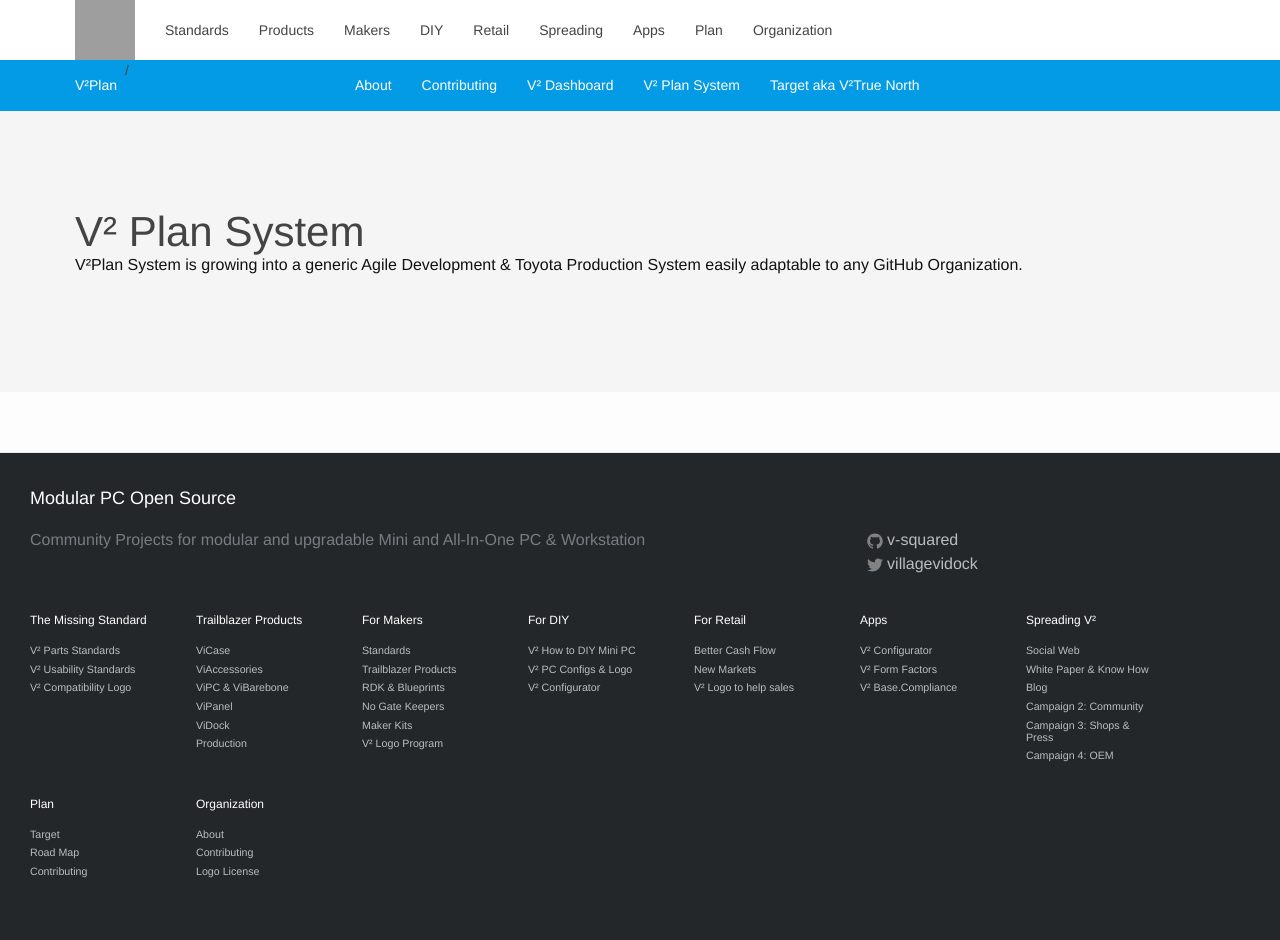
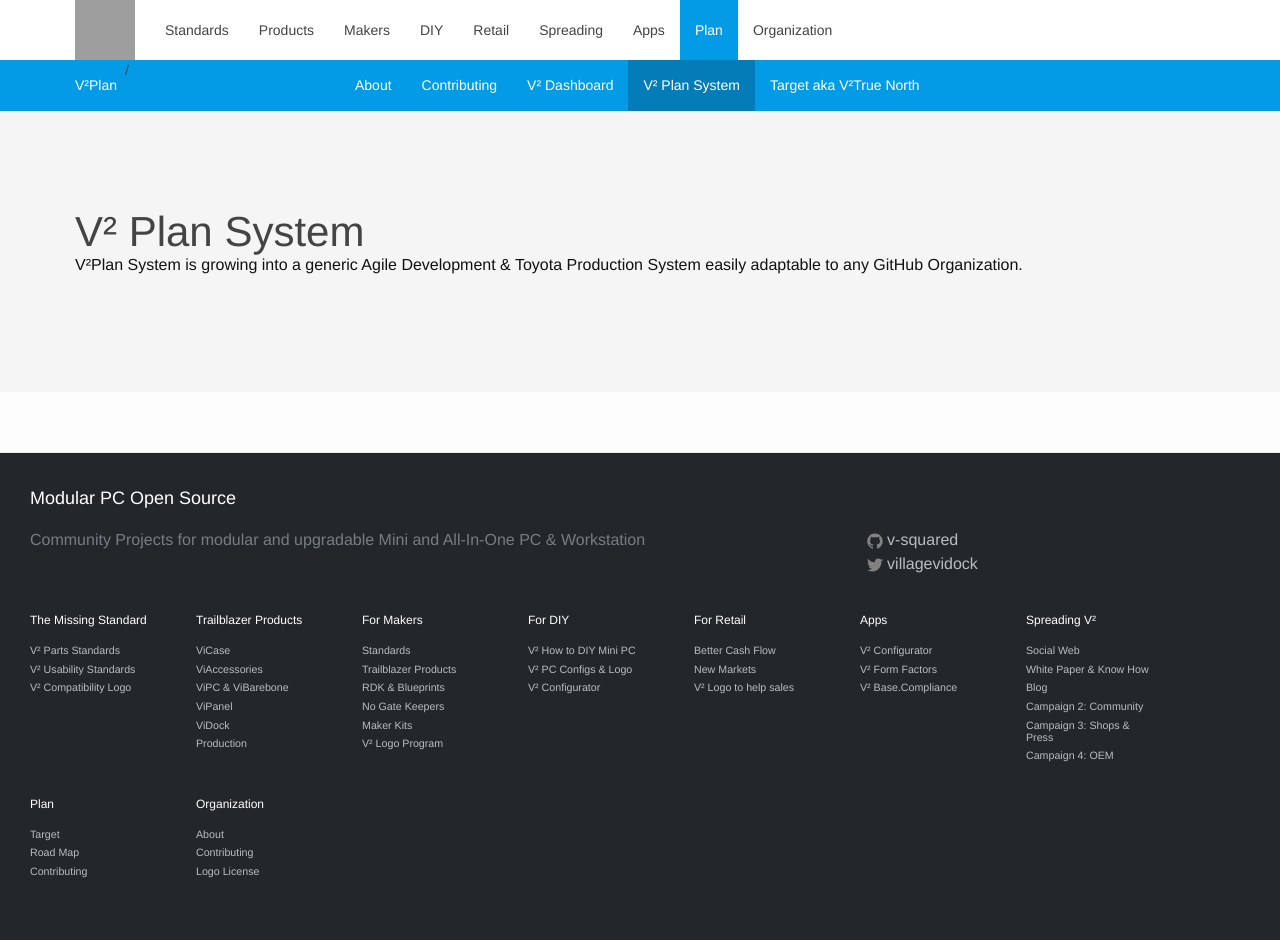
Before and after one commit to V-Squared/v2-Plan, a Jekyll site: the page built from system.md, in a window 1280 px wide. Built offline with Jekyll 4.4.1, drawn with Linux system fonts in a browser that asks for light colours; nearby versions of some CDN libraries; grey boxes are pictures that could not be loaded.

Commit message:
added page hightlight

```diff
--- a/_includes/header.html
+++ b/_includes/header.html
@@ -2,7 +2,7 @@
 
   <div class="uk-container uk-container-center">
 
-    <a class="uk-navbar-brand v2-navbar-brand" href="{{ site.baseurl }}/">
+    <a class="uk-navbar-brand v2-navbar-brand" href="/">
       <img v2-tooltip="V²Homepage" src="https://avatars1.githubusercontent.com/u/7278625?v=3&s=200" style="height: 60px;float:left;" class="uk-margin uk-margin-remove">
     </a>
 
@@ -38,7 +38,7 @@
           <a href="#" v2-tooltip="V² Open Source Web Apps simplify experiencing or building V² PCs" class="{% if page.url == '/misc' %}uk-active{% endif %}">Apps</a>
         </li>
         <li>
-          <a href="#" v2-tooltip="Our Plan, shared in Open Source on GitHub. Check out road maps, milestones or how you can help" class="{% if page.url == '/v2-Plan' %}uk-active{% endif %}">Plan</a>
+          <a href="#" v2-tooltip="Our Plan, shared in Open Source on GitHub. Check out road maps, milestones or how you can help" class="uk-active">Plan</a>
         </li>
         <li>
           <a href="#" v2-tooltip="About the people, process and legal stuff creating the V² Open Standards" class="{% if page.url == '/misc' %}uk-active{% endif %}">Organization</a>
--- a/_includes/sub-header.html
+++ b/_includes/sub-header.html
@@ -27,7 +27,7 @@
      	{% for my_page in site.pages %}
      	  {% if my_page.title %}
      	  {% if my_page.title != "V² Plan Home" %}
-     	  <li><a href="{{ my_page.url | prepend: site.baseurl }}">{{ my_page.title }}</a></li>
+     	  <li><a href="{{ my_page.url | prepend: site.baseurl }}" class="{% if page.url == my_page.url %}uk-active{% endif %}">{{ my_page.title }}</a></li>
      	  {% endif %}
      	  {% endif %}
      	{% endfor %}
--- a/_sass/_navbar.scss
+++ b/_sass/_navbar.scss
@@ -8,10 +8,6 @@
     padding: 19.5px 15px;
     line-height:inherit;
     cursor:pointer !important;
-
-    &.active {
-      background:#037CB7;
-    }
 }
 @media (max-width:827px) {
   .v2-navbar-nav > li > a {
@@ -19,7 +15,8 @@
   }
 }
 .v2-navbar .uk-active {
-    background-color:#ddd;
+    background-color:#039be5;
+    color:#FFF;
 }
 .v2-navbar-brand {
     padding-left:0;
@@ -86,6 +83,10 @@
       background: #037CB7;
       color:#FFF;
     }
+
+    &.uk-active {
+      background: #037CB7;
+    }
   }
 }
 .sub-breadcrumb {
```
